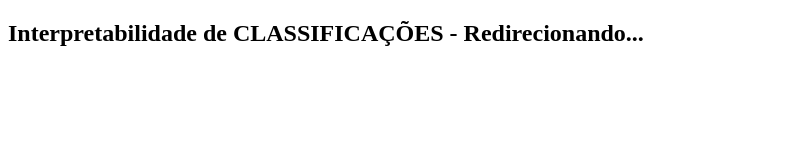
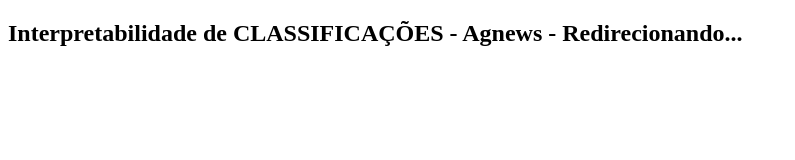
Before and after one commit to liziane-soares/interpretable, a plain HTML site: page index.html in a window 1280 px wide. Shown: the whole page, without its empty margins (0-795 px from the left). Drawn offline with Linux system fonts and the light colour scheme; no server answers.

Commit message:
Update index.html

```diff
--- a/index.html
+++ b/index.html
@@ -2,14 +2,14 @@
 <html lang="pt-BR">
 <head>
   <meta charset="UTF-8">
-  <title>Interpretabilidade de CLASSIFICAÇÕES - Redirecionando...</title>
+  <title>Interpretabilidade de CLASSIFICAÇÕES - Agnews - Redirecionando...</title>
 
   <!-- Firebase SDK Clássico: app e database -->
   <script src="https://www.gstatic.com/firebasejs/8.10.0/firebase-app.js"></script>
   <script src="https://www.gstatic.com/firebasejs/8.10.0/firebase-database.js"></script>
 </head>
 <body>
-  <h2>Interpretabilidade de CLASSIFICAÇÕES - Redirecionando...</h2>
+  <h2>Interpretabilidade de CLASSIFICAÇÕES - Agnews - Redirecionando...</h2>
 
   <script>
     // ✅ Configuração do Firebase
```
